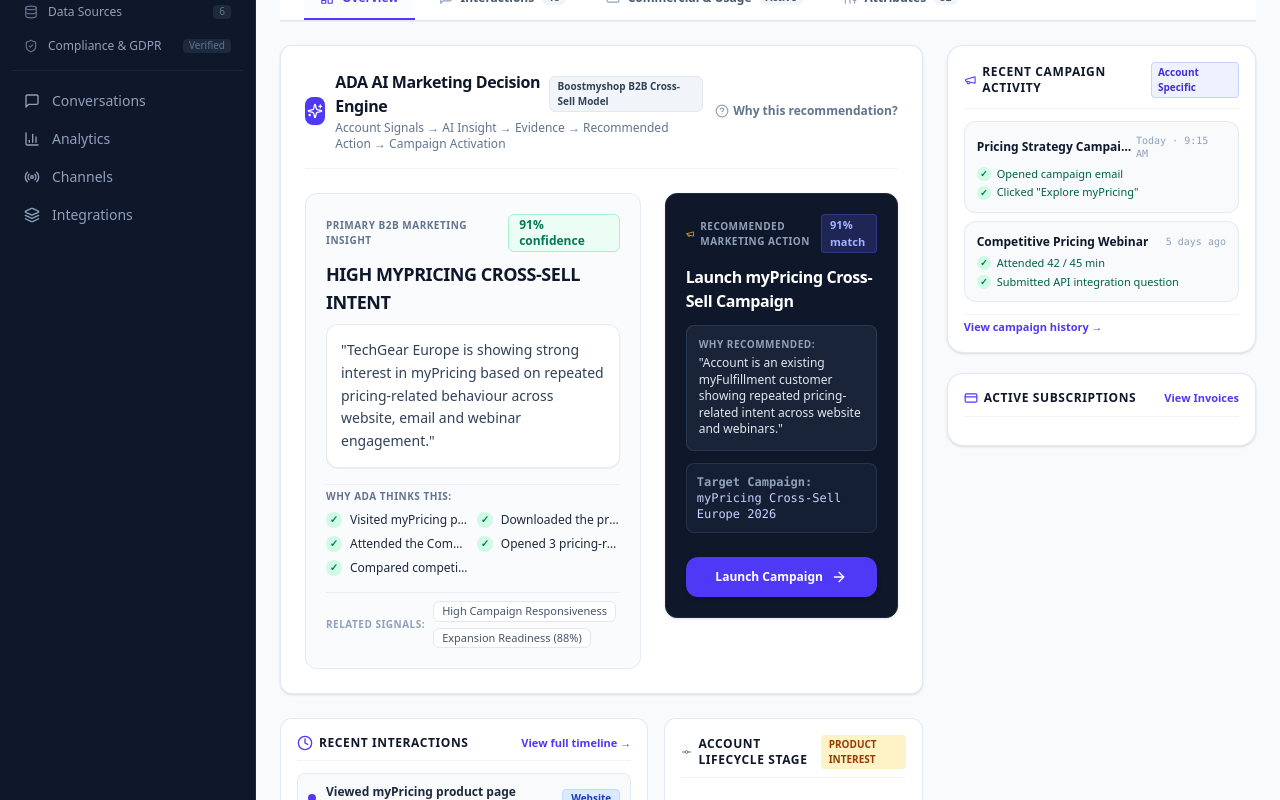
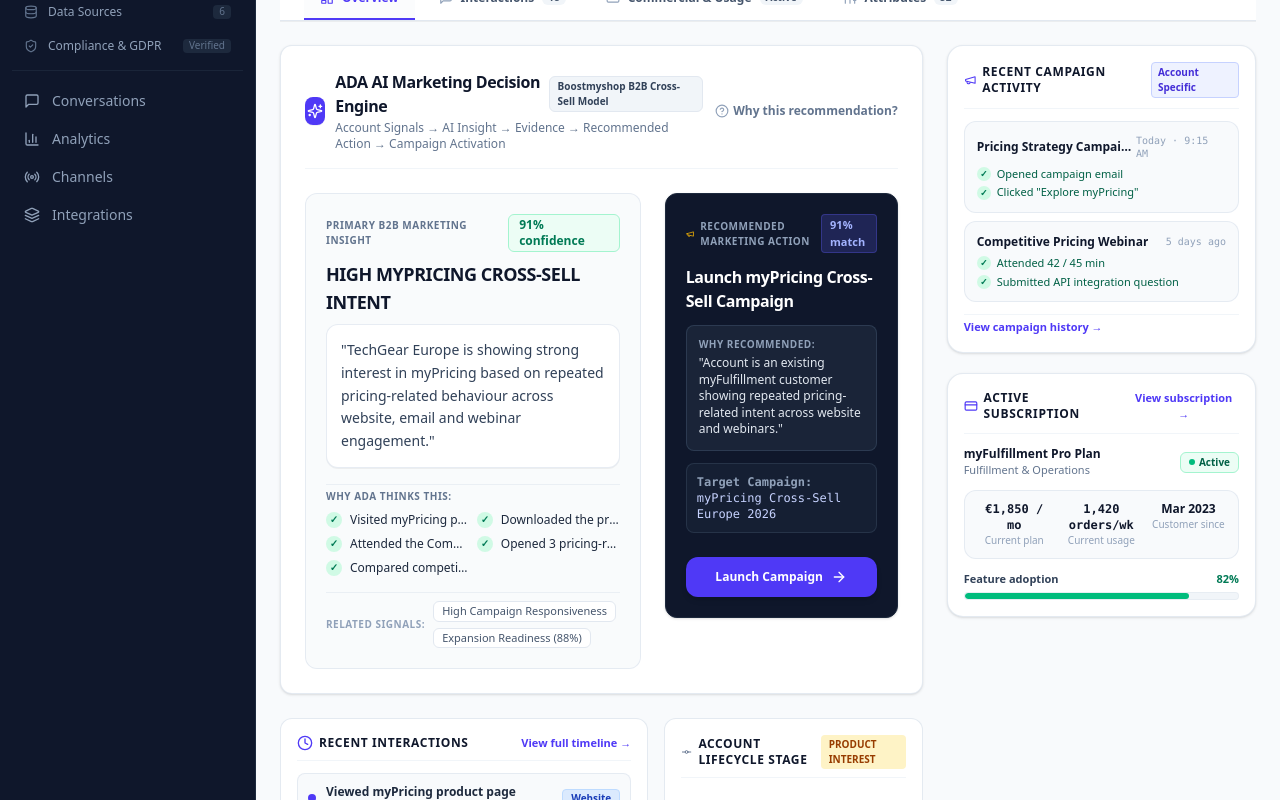
Before and after one commit to 9080442272/ADA, a React (Vite) app: page / in a window 1280 px wide. Shown: the part 454-1254 px from the top of the page. Built offline with nearby package versions, Linux system fonts and the light colour scheme.

Commit message:
Refactor Active Subscription card in RightSidebar with rich plan, usage, and adoption data

```diff
--- a/src/components/RightSidebar.jsx
+++ b/src/components/RightSidebar.jsx
@@ -84,33 +84,60 @@
         </div>
       </div>
 
-      {/* Block 4: Commercial Activity & Subscriptions */}
+      {/* Block 4: Active Subscription Summary */}
       <div className="bg-white rounded-2xl border border-slate-200/90 shadow-sm p-4 space-y-3">
         <div className="flex items-center justify-between border-b border-slate-100 pb-2.5">
           <h3 className="text-xs font-bold text-slate-900 uppercase tracking-wider flex items-center space-x-1.5">
             <CreditCard className="w-3.5 h-3.5 text-indigo-600" />
-            <span>Active Subscriptions</span>
+            <span>Active Subscription</span>
           </h3>
-          <button className="text-[11px] font-semibold text-indigo-600 hover:text-indigo-800">View Invoices</button>
+          <button
+            onClick={() => onOrderClick && onOrderClick({ items: "myFulfillment Pro Plan", amount: "€1,850/mo", status: "Active" })}
+            className="text-[11px] font-bold text-indigo-600 hover:text-indigo-800 flex items-center space-x-0.5 cursor-pointer"
+          >
+            <span>View subscription →</span>
+          </button>
         </div>
 
-        <div className="space-y-2">
-          {recentOrders.map((ord) => (
-            <div
-              key={ord.id}
-              onClick={() => onOrderClick && onOrderClick(ord)}
-              className="p-2.5 rounded-lg bg-slate-50 hover:bg-slate-100 border border-slate-200/80 transition-colors cursor-pointer text-xs space-y-1"
-            >
-              <div className="flex items-center justify-between font-bold text-slate-900">
-                <span>{ord.items}</span>
-                <span className="text-indigo-700 font-mono font-extrabold">{ord.amount}</span>
-              </div>
-              <div className="flex items-center justify-between text-[11px] text-slate-500">
-                <span>ID: {ord.id}</span>
-                <span className="text-emerald-600 font-bold">{ord.status}</span>
-              </div>
+        <div className="space-y-3">
+          {/* Product Name & Status */}
+          <div className="flex items-center justify-between">
+            <div>
+              <div className="text-xs font-extrabold text-slate-900">myFulfillment Pro Plan</div>
+              <div className="text-[11px] text-slate-500 font-medium">Fulfillment & Operations</div>
             </div>
-          ))}
+            <span className="px-2 py-0.5 text-[10px] font-extrabold bg-emerald-50 text-emerald-800 border border-emerald-200 rounded-md flex items-center space-x-1">
+              <span className="w-1.5 h-1.5 rounded-full bg-emerald-500" />
+              <span>Active</span>
+            </span>
+          </div>
+
+          {/* 3 Metrics Strip */}
+          <div className="grid grid-cols-3 gap-2 text-center bg-slate-50 border border-slate-200/80 rounded-xl p-2.5">
+            <div>
+              <div className="text-xs font-extrabold text-slate-900 font-mono">€1,850 / mo</div>
+              <div className="text-[10px] text-slate-400 font-medium">Current plan</div>
+            </div>
+            <div>
+              <div className="text-xs font-extrabold text-slate-900 font-mono">1,420 orders/wk</div>
+              <div className="text-[10px] text-slate-400 font-medium">Current usage</div>
+            </div>
+            <div>
+              <div className="text-xs font-extrabold text-slate-900">Mar 2023</div>
+              <div className="text-[10px] text-slate-400 font-medium">Customer since</div>
+            </div>
+          </div>
+
+          {/* Feature Adoption Bar */}
+          <div className="space-y-1">
+            <div className="flex items-center justify-between text-[11px]">
+              <span className="font-bold text-slate-700">Feature adoption</span>
+              <span className="font-extrabold text-emerald-700">82%</span>
+            </div>
+            <div className="w-full h-2 bg-slate-100 rounded-full overflow-hidden border border-slate-200/60">
+              <div className="h-full bg-emerald-500 rounded-full transition-all" style={{ width: '82%' }} />
+            </div>
+          </div>
         </div>
       </div>
 
```
